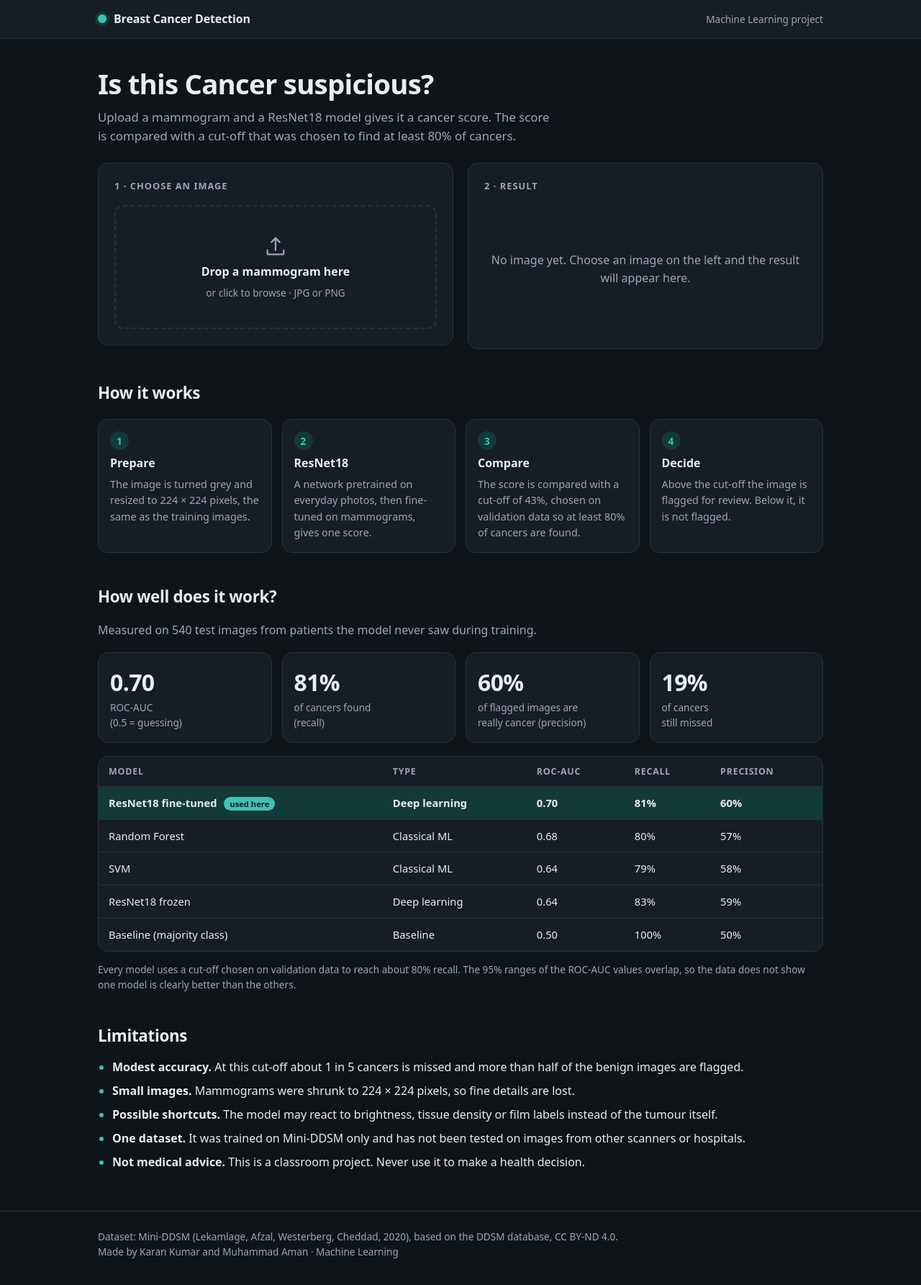
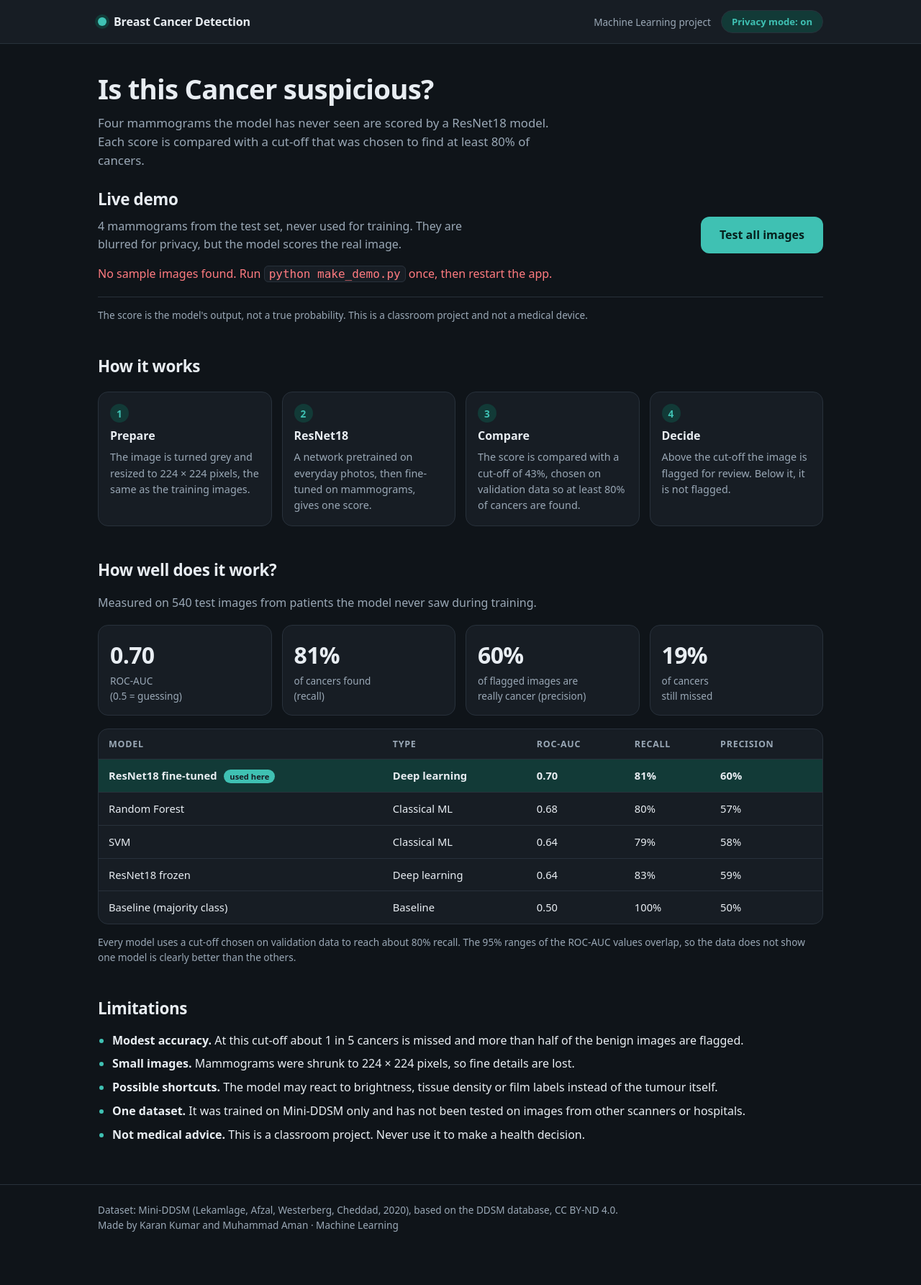
Before and after one commit to karan-kumardev/Breast-Cancer-Detection-, a Flask app: page / in a window 1280 px wide. Shown: the whole page at 72% size. After the commit the page ends 1711 px from the top, so only its background shows below. Run offline with Flask 3, Linux system fonts and the light colour scheme; parts of the project's set-up code (start-up, migrations or seed data) failed here and were passed over.

Commit message:
Flask Demo-One Click with Privacy mode

```diff
--- a/app.py
+++ b/app.py
@@ -1,9 +1,11 @@
-"""Breast cancer detection Live demo (Flask).
+"""Breast cancer detection demo (Flask).
 
-The page lets you upload a mammogram (or click a sample). The image is prepared
-exactly like the training images, the fine-tuned ResNet18 gives a cancer score
-between 0 and 1, and the score is compared with the cut-off chosen on the
-validation set.
+Run:  python app.py      then open  http://127.0.0.1:5000
+
+The page shows 4 sample mammograms from the test set (blurred, with their true
+label). One click scores all of them: each image is prepared exactly like the
+training images, the fine-tuned ResNet18 gives a cancer score between 0 and 1,
+and the score is compared with the cut-off chosen on the validation set.
 """
 import json
 from io import BytesIO
@@ -12,7 +14,7 @@ from pathlib import Path
 import numpy as np
 import torch
 import torch.nn as nn
-from flask import Flask, jsonify, render_template, request
+from flask import Flask, jsonify, render_template
 from PIL import Image
 from torchvision import models, transforms
 
@@ -32,7 +34,6 @@ MODEL_TABLE = [
 ]
 
 app = Flask(__name__)
-app.config["MAX_CONTENT_LENGTH"] = 25 * 1024 * 1024      # 25 MB upload limit
 
 # ---------------------------------------------------------------- model
 if not MODEL_FILE.exists():
@@ -72,16 +73,14 @@ def index():
     return render_template("index.html", samples=load_samples(), cutoff=CUTOFF, table=MODEL_TABLE)
 
 
-@app.route("/predict", methods=["POST"])
-def predict():
-    file = request.files.get("image")
-    if file is None or file.filename == "":
-        return jsonify(error="No image was sent."), 400
-    try:
-        score = cancer_score(file.read())
-    except Exception:
-        return jsonify(error="This file could not be read as an image. Please upload a JPG or PNG."), 400
-    return jsonify(score=score, cutoff=CUTOFF, flagged=score >= CUTOFF)
+@app.route("/predict_all", methods=["POST"])
+def predict_all():
+    """Score every sample image in static/demo and say which ones cross the cut-off."""
+    results = []
+    for s in load_samples():
+        score = cancer_score((DEMO_DIR / s["file"]).read_bytes())
+        results.append({"file": s["file"], "label": s["label"], "score": score, "flagged": score >= CUTOFF})
+    return jsonify(results=results, cutoff=CUTOFF)
 
 
 if __name__ == "__main__":
--- a/static/app.js
+++ b/static/app.js
@@ -1,102 +1,84 @@
 const $ = (id) => document.getElementById(id);
-const drop = $("drop"), input = $("file");
-const CUTOFF = window.CUTOFF;
+const STAGGER = 450;     // ms between the cards, so the sliders move one after another
 
-function showOnly(name) {
-  for (const id of ["empty", "loading", "error", "result"]) $(id).hidden = id !== name;
+function card(file) {
+  return [...document.querySelectorAll(".sample")].find((c) => c.dataset.file === file);
 }
 
-function showPreview(blob) {
-  $("preview").src = URL.createObjectURL(blob);
-  $("previewBox").hidden = false;
-  drop.hidden = true;
+function showCard(r, cutoff) {
+  const el = card(r.file);
+  if (!el) return;
+  const pct = Math.round(r.score * 100);
+  const cut = Math.round(cutoff * 100);
+
+  el.querySelector(".status").hidden = true;
+  el.querySelector(".out").hidden = false;
+
+  const pill = el.querySelector(".pill");
+  pill.className = "pill " + (r.flagged ? "flag" : "clear");
+  pill.innerHTML = r.flagged
+    ? "Cancer detected<small>Must be reviewed</small>"
+    : "Cancer not detected<small>Does not rule out cancer</small>";
+
+  el.querySelector(".score").textContent = pct + "%";
+  const gauge = el.querySelector(".gauge");
+  gauge.style.setProperty("--cut", cut + "%");
+  el.querySelector(".tick").style.left = cut + "%";
+  el.querySelector(".tick span").textContent = "cut-off " + cut + "%";
+
+  const right = r.flagged === (r.label === "Cancer");
+  el.querySelector(".verdict-note").innerHTML =
+    `Actual label: <b>${r.label}</b> · model was <b class="${right ? "right" : "wrong"}">${right ? "right" : "wrong"}</b>`;
+
+  el.classList.remove("flag", "clear");
+  el.classList.add(r.flagged ? "flag" : "clear");
+
+  const marker = el.querySelector(".marker");
+  marker.className = "marker " + (r.flagged ? "flag" : "clear");
+  marker.style.left = "0%";
+  requestAnimationFrame(() => requestAnimationFrame(() => { marker.style.left = pct + "%"; }));
 }
 
-function reset() {
-  input.value = "";
-  $("previewBox").hidden = true;
-  drop.hidden = false;
-  document.querySelectorAll(".thumb").forEach((t) => t.classList.remove("active"));
-  showOnly("empty");
+function showSummary(results, cutoff) {
+  const above = results.filter((r) => r.flagged).length;
+  const right = results.filter((r) => r.flagged === (r.label === "Cancer")).length;
+  const box = $("summary");
+  box.innerHTML = `${above} of ${results.length} images crossed the cut-off (${Math.round(cutoff * 100)}%) <span>· the model was right on ${right} of ${results.length}</span>`;
+  box.hidden = false;
 }
 
-async function analyse(blob, name, truth) {
-  showPreview(blob);
-  showOnly("loading");
-  const form = new FormData();
-  form.append("image", blob, name);
+async function runAll() {
+  const btn = $("runAll");
+  btn.disabled = true;
+  btn.textContent = "Testing…";
+  $("summary").hidden = true;
+  document.querySelectorAll(".sample").forEach((c) => {
+    c.classList.remove("flag", "clear");
+    c.querySelector(".out").hidden = true;
+    const s = c.querySelector(".status");
+    s.hidden = false;
+    s.textContent = "Analysing…";
+  });
+
   try {
-    const res = await fetch("/predict", { method: "POST", body: form });
+    const res = await fetch("/predict_all", { method: "POST" });
     const data = await res.json();
-    if (!res.ok) throw new Error(data.error || "Something went wrong.");
-    render(data, truth);
+    if (!res.ok || !data.results.length) throw new Error("No results. Did you run make_demo.py?");
+    data.results.forEach((r, i) => setTimeout(() => showCard(r, data.cutoff), i * STAGGER));
+    setTimeout(() => showSummary(data.results, data.cutoff), data.results.length * STAGGER + 400);
+    setTimeout(() => { btn.disabled = false; btn.textContent = "Test again"; }, data.results.length * STAGGER + 400);
   } catch (err) {
-    $("errorText").textContent = err.message;
-    showOnly("error");
+    document.querySelectorAll(".sample .status").forEach((s) => { s.hidden = false; s.textContent = err.message; });
+    btn.disabled = false;
+    btn.textContent = "Test all images";
   }
 }
 
-function render(data, truth) {
-  const pct = Math.round(data.score * 100);
-  const cut = Math.round(data.cutoff * 100);
+$("runAll").addEventListener("click", runAll);
 
-  const pill = $("verdict");
-  pill.innerHTML = data.flagged
-    ? "Cancer detected<small>Must be reviewed</small>"
-    : "Cancer not detected<small>Does not rule out cancer</small>";
-  pill.className = "pill " + (data.flagged ? "flag" : "clear");
-
-  $("scoreNum").textContent = pct + "%";
-  $("tick").style.left = cut + "%";
-  $("tickLabel").textContent = "cut-off " + cut + "%";
-  $("explain").textContent = data.flagged
-    ? `The score (${pct}%) is above the cut-off (${cut}%), so this image would be sent for a second look.`
-    : `The score (${pct}%) is below the cut-off (${cut}%), so this image is not flagged. Note that about 1 in 5 cancers is still missed at this cut-off.`;
-
-  const t = $("truth");
-  if (truth) {
-    const right = data.flagged === (truth === "Cancer");
-    t.innerHTML = `Actual label: <b>${truth}</b> · model was <b class="${right ? "right" : "wrong"}">${right ? "right" : "wrong"}</b>`;
-    t.hidden = false;
-  } else {
-    t.hidden = true;
-  }
-
-  $("gauge").style.setProperty("--cut", cut + "%");
-  const marker = $("marker");
-  marker.className = "marker " + (data.flagged ? "flag" : "clear");
-  marker.style.left = "0%";
-  showOnly("result");
-  // the marker slides from 0 to the score
-  requestAnimationFrame(() => requestAnimationFrame(() => { marker.style.left = pct + "%"; }));
-}
-
-/* upload by click or keyboard */
-input.addEventListener("change", () => {
-  const file = input.files[0];
-  if (file) analyse(file, file.name, null);
+/* privacy mode toggle */
+$("privacy").addEventListener("click", () => {
+  const on = document.body.classList.toggle("private");
+  $("privacy").textContent = "Privacy mode: " + (on ? "on" : "off");
+  $("privacy").setAttribute("aria-pressed", on);
 });
-drop.addEventListener("keydown", (e) => {
-  if (e.key === "Enter" || e.key === " ") { e.preventDefault(); input.click(); }
-});
-
-/* drag and drop */
-["dragenter", "dragover"].forEach((ev) => drop.addEventListener(ev, (e) => { e.preventDefault(); drop.classList.add("over"); }));
-["dragleave", "drop"].forEach((ev) => drop.addEventListener(ev, (e) => { e.preventDefault(); drop.classList.remove("over"); }));
-drop.addEventListener("drop", (e) => {
-  const file = e.dataTransfer.files[0];
-  if (file) analyse(file, file.name, null);
-});
-
-$("again").addEventListener("click", reset);
-
-/* sample images */
-document.querySelectorAll(".thumb").forEach((btn) => {
-  btn.addEventListener("click", async () => {
-    document.querySelectorAll(".thumb").forEach((t) => t.classList.remove("active"));
-    btn.classList.add("active");
-    const src = btn.querySelector("img").src;
-    const blob = await (await fetch(src)).blob();
-    analyse(blob, src.split("/").pop(), btn.dataset.label);
-  });
-});
--- a/static/style.css
+++ b/static/style.css
@@ -129,3 +129,40 @@ tr.used td { background: var(--accent-soft); font-weight: 600; }
 @media (prefers-reduced-motion: reduce) {
   * { transition: none !important; animation: none !important; }
 }
+
+/* privacy mode: blur the mammograms, the model still sees the real image */
+.head-right { display: flex; align-items: center; gap: 14px; flex-wrap: wrap; }
+.toggle { background: var(--accent-soft); color: var(--accent); border: 1px solid var(--line); border-radius: 999px; padding: 5px 14px; font: inherit; font-size: .82rem; font-weight: 600; cursor: pointer; }
+.toggle:hover { border-color: var(--accent); }
+.private .thumb img, .private .preview img { filter: blur(22px) saturate(.6); clip-path: inset(0); transform: scale(1.08); }
+.private .preview img { transform: none; border-radius: 10px; }
+.priv-note { display: none; margin: 0 0 8px; }
+.private .priv-note { display: block; }
+
+/* live demo: 4 samples, one button */
+.demo-head { display: flex; justify-content: space-between; align-items: flex-end; gap: 16px; flex-wrap: wrap; margin-bottom: 16px; }
+.demo-head p { margin: 0; max-width: 560px; }
+.btn { background: var(--accent); color: #06201d; border: 0; border-radius: 12px; padding: 13px 26px; font: inherit; font-weight: 700; cursor: pointer; transition: filter .15s, transform .15s; }
+.btn:hover { filter: brightness(1.1); transform: translateY(-1px); }
+.btn:disabled { opacity: .6; cursor: default; transform: none; }
+.summary { background: var(--card); border: 1px solid var(--line); border-radius: var(--radius); padding: 14px 18px; margin-bottom: 16px; font-weight: 600; }
+.summary span { color: var(--muted); font-weight: 500; }
+.cards { display: grid; grid-template-columns: 1fr 1fr; gap: 16px; }
+.sample { display: grid; grid-template-columns: 150px 1fr; gap: 16px; background: var(--card); border: 1px solid var(--line); border-left: 4px solid var(--line); border-radius: var(--radius); padding: 14px; transition: border-color .4s; }
+.sample.flag { border-left-color: var(--alert); }
+.sample.clear { border-left-color: var(--ok); }
+.shot { overflow: hidden; border-radius: 10px; align-self: start; }
+.shot img { width: 100%; aspect-ratio: 1; object-fit: cover; display: block; background: #000; }
+.private .shot img { filter: blur(22px) saturate(.6); clip-path: inset(0); transform: scale(1.08); }
+.sample .row { display: flex; justify-content: space-between; align-items: center; gap: 8px; flex-wrap: wrap; margin-bottom: 10px; }
+.chip { font-size: .75rem; font-weight: 600; padding: 3px 10px; border-radius: 999px; background: var(--accent-soft); color: var(--accent); }
+.sample .score { font-size: 2.2rem; }
+.sample .score-line { margin: 8px 0 0; }
+.sample .gauge { margin-top: 30px; }
+.verdict-note { margin: 10px 0 0; }
+.verdict-note b.right { color: var(--ok); }
+.verdict-note b.wrong { color: var(--alert); }
+code { background: var(--card); border: 1px solid var(--line); border-radius: 6px; padding: 1px 6px; }
+@media (max-width: 800px) { .cards { grid-template-columns: 1fr; } }
+@media (max-width: 460px) { .sample { grid-template-columns: 100px 1fr; } }
+.demo > .note { margin-top: 18px; }
--- a/templates/index.html
+++ b/templates/index.html
@@ -6,91 +6,58 @@
   <title>Breast Cancer Detection</title>
   <link rel="stylesheet" href="{{ url_for('static', filename='style.css') }}">
 </head>
-<body>
+<body class="private">
   <header class="top">
     <div class="wrap top-inner">
       <div class="brand"><span class="dot"></span>Breast Cancer Detection</div>
-      <div class="muted small">Machine Learning project</div>
+      <div class="head-right"><span class="muted small">Machine Learning project</span>
+        <button id="privacy" class="toggle" type="button" aria-pressed="true">Privacy mode: on</button></div>
     </div>
   </header>
 
   <main class="wrap">
     <section class="hero">
       <h1>Is this Cancer suspicious?</h1>
-      <p class="lead">Upload a mammogram and a ResNet18 model gives it a cancer score. The score is compared with a cut-off that was chosen to find at least 80% of cancers.</p>
+      <p class="lead">Four mammograms the model has never seen are scored by a ResNet18 model. Each score is compared with a cut-off that was chosen to find at least 80% of cancers.</p>
     </section>
 
-    <section class="grid">
-      <!-- left: upload -->
-      <div class="card">
-        <h2>1 · Choose an image</h2>
-
-        <label id="drop" class="drop" tabindex="0">
-          <input id="file" type="file" accept="image/*" hidden>
-          <svg width="34" height="34" viewBox="0 0 24 24" fill="none" stroke="currentColor" stroke-width="1.6" stroke-linecap="round" stroke-linejoin="round" aria-hidden="true"><path d="M12 16V4m0 0l-4 4m4-4l4 4"/><path d="M4 16v3a1 1 0 001 1h14a1 1 0 001-1v-3"/></svg>
-          <strong>Drop a mammogram here</strong>
-          <span class="muted small">or click to browse · JPG or PNG</span>
-        </label>
-
-        <div id="previewBox" class="preview" hidden>
-          <img id="preview" alt="Selected mammogram">
-          <button id="again" class="link" type="button">Choose another image</button>
+    <section class="demo">
+      <div class="demo-head">
+        <div>
+          <h2 class="sec">Live demo</h2>
+          <p class="muted">4 mammograms from the test set, never used for training. They are blurred for privacy, but the model scores the real image.</p>
         </div>
-
-        {% if samples %}
-        <div class="samples">
-          <div class="label">Or try a sample from the test set</div>
-          <div class="thumbs">
-            {% for s in samples %}
-            <button class="thumb" type="button" data-label="{{ s.label }}" data-view="{{ s.view }}" aria-label="Sample {{ loop.index }}">
-              <img src="{{ url_for('static', filename='demo/' ~ s.file) }}" alt="Sample {{ loop.index }}">
-              <span>Sample {{ loop.index }}</span>
-            </button>
-            {% endfor %}
-          </div>
-          <p class="muted small">These images were never used for training. The true label is shown after the prediction.</p>
-        </div>
-        {% endif %}
+        <button id="runAll" class="btn" type="button">Test all images</button>
       </div>
 
-      <!-- right: result -->
-      <div class="card" id="resultCard" aria-live="polite">
-        <h2>2 · Result</h2>
+      <div id="summary" class="summary" hidden></div>
 
-        <div id="empty" class="state">
-          <p class="muted">No image yet. Choose an image on the left and the result will appear here.</p>
-        </div>
-
-        <div id="loading" class="state" hidden>
-          <div class="spinner"></div>
-          <p class="muted">Analysing…</p>
-        </div>
-
-        <div id="error" class="state" hidden>
-          <p class="err" id="errorText"></p>
-        </div>
-
-        <div id="result" hidden>
-          <div class="verdict-row">
-            <span id="verdict" class="pill"></span>
-            <span id="truth" class="truth" hidden></span>
+      {% if samples %}
+      <div class="cards">
+        {% for s in samples %}
+        <article class="sample" data-file="{{ s.file }}">
+          <div class="shot"><img src="{{ url_for('static', filename='demo/' ~ s.file) }}" alt="Sample {{ loop.index }}"></div>
+          <div class="info">
+            <div class="row"><b>Sample {{ loop.index }}</b><span class="chip">Actual label: {{ s.label }}</span></div>
+            <div class="status muted small">Not tested yet</div>
+            <div class="out" hidden>
+              <span class="pill"></span>
+              <div class="score-line"><span class="score">0%</span><span class="muted small">cancer score</span></div>
+              <div class="gauge">
+                <div class="tick"><span></span></div>
+                <div class="marker"></div>
+              </div>
+              <div class="gauge-legend small muted"><span>0%</span><span>100%</span></div>
+              <p class="verdict-note small"></p>
+            </div>
           </div>
-
-          <div class="score-line">
-            <span id="scoreNum" class="score">0%</span>
-            <span class="muted small">cancer score</span>
-          </div>
-
-          <div class="gauge" id="gauge">
-            <div class="tick" id="tick"><span id="tickLabel"></span></div>
-            <div class="marker" id="marker"></div>
-          </div>
-          <div class="gauge-legend small muted"><span>0%</span><span>100%</span></div>
-
-          <p id="explain" class="explain"></p>
-          <p class="note small muted">The score is the model's output, not a true probability. This is a classroom project and not a medical device.</p>
-        </div>
+        </article>
+        {% endfor %}
       </div>
+      {% else %}
+      <p class="err">No sample images found. Run <code>python make_demo.py</code> once, then restart the app.</p>
+      {% endif %}
+      <p class="note small muted">The score is the model's output, not a true probability. This is a classroom project and not a medical device.</p>
     </section>
 
     <section class="block">
```
